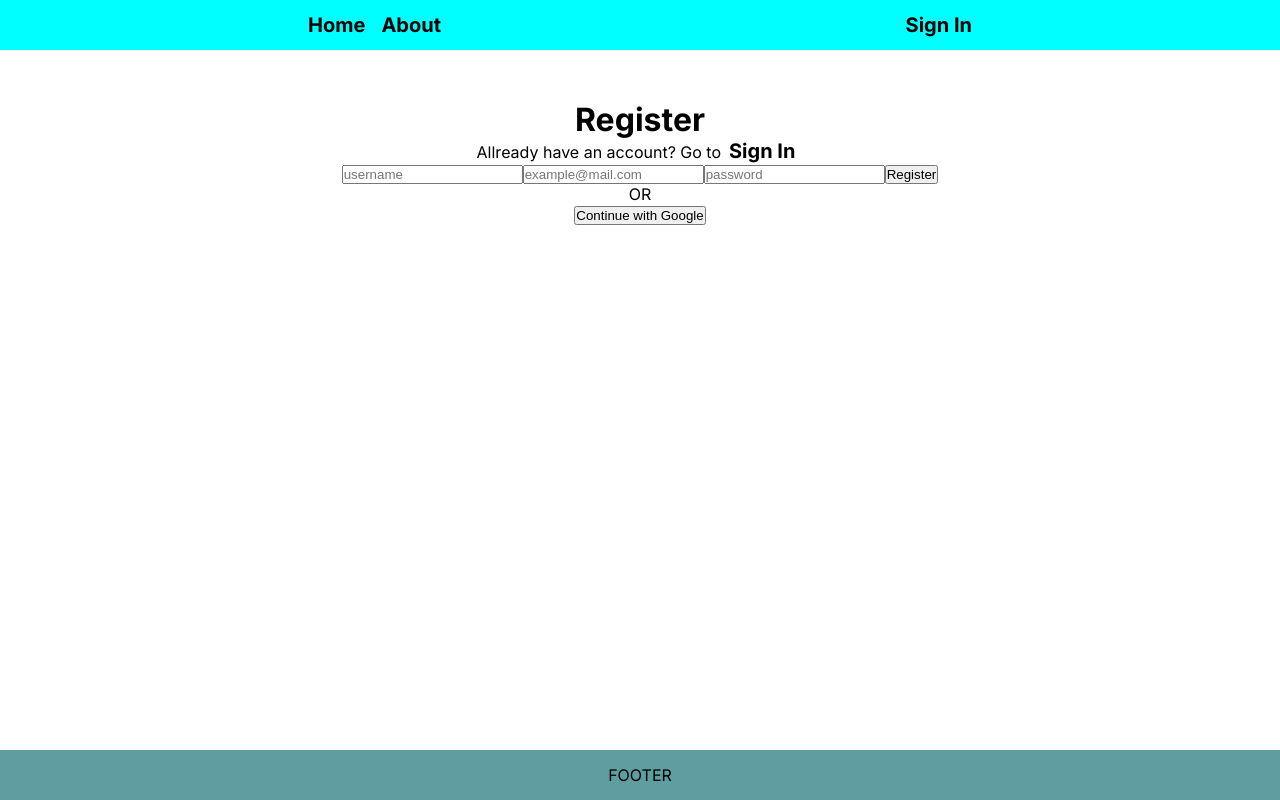
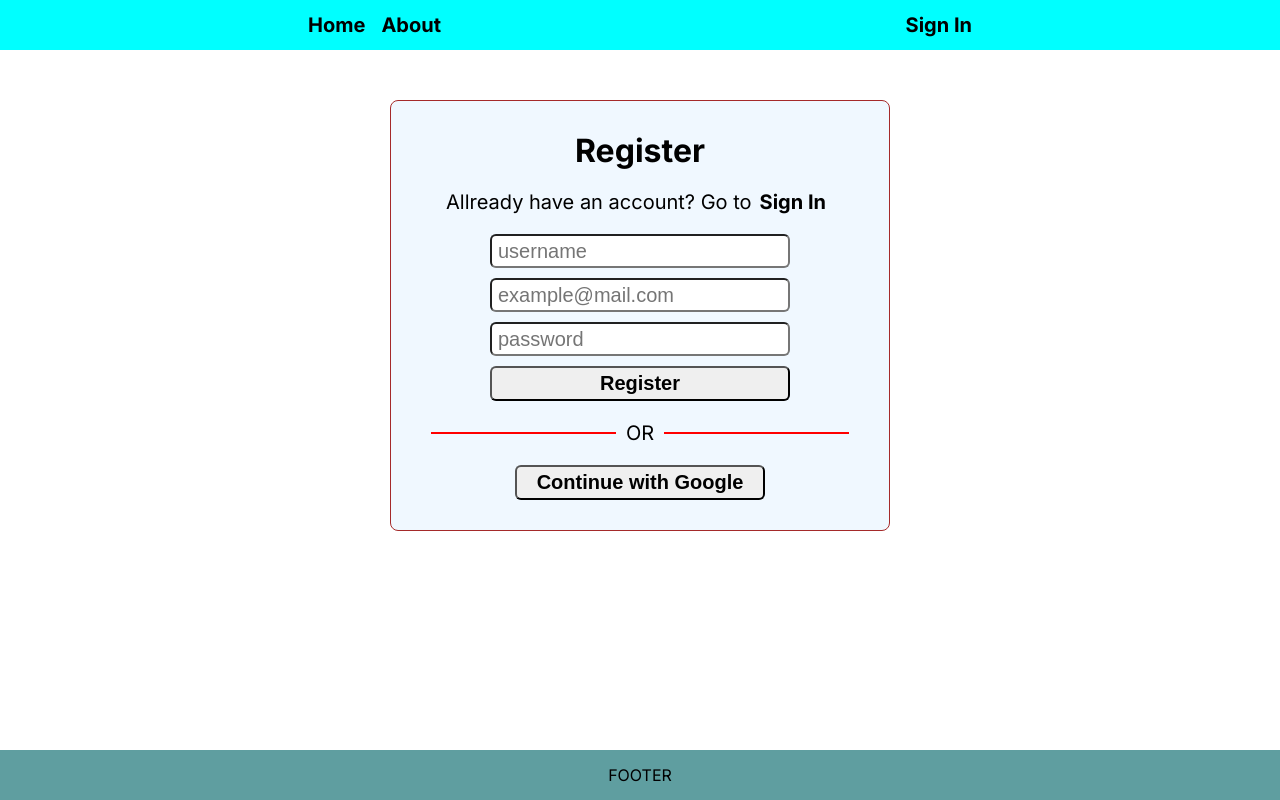
Before and after one commit to statsenkoin/next-auth, a Next.js app: page /register in a window 1280 px wide. Built offline with nearby package versions, Linux system fonts and the light colour scheme; no server answers.

Commit message:
add styles for forms

```diff
--- a/src/app/page.module.css
+++ b/src/app/page.module.css
@@ -36,3 +36,58 @@
   text-decoration: underline;
   color: brown;
 }
+
+.loginPage {
+  display: flex;
+  flex-direction: column;
+  justify-content: center;
+  align-items: center;
+  gap: 20px;
+  margin-left: auto;
+  margin-right: auto;
+  padding: 30px;
+
+  width: 500px;
+  background-color: aliceblue;
+  border: 1px solid brown;
+  border-radius: 8px;
+}
+.text {
+  font-size: 20px;
+}
+.divider {
+  width: 100%;
+  font-size: 20px;
+  display: flex;
+  align-items: center;
+}
+
+.divider::before,
+.divider::after {
+  flex: 1;
+  content: '';
+  padding: 1px;
+  background-color: red;
+  margin: 10px;
+}
+.loginForm {
+  display: flex;
+  flex-direction: column;
+  gap: 10px;
+}
+.input {
+  width: 300px;
+  height: 34px;
+  font-size: 20px;
+  border-radius: 6px;
+  padding: 6px;
+}
+.loginButton {
+  font-size: 20px;
+  font-weight: 700;
+  padding: 4px 20px;
+  border-radius: 6px;
+}
+.loginButton:hover {
+  color: brown;
+}
```
